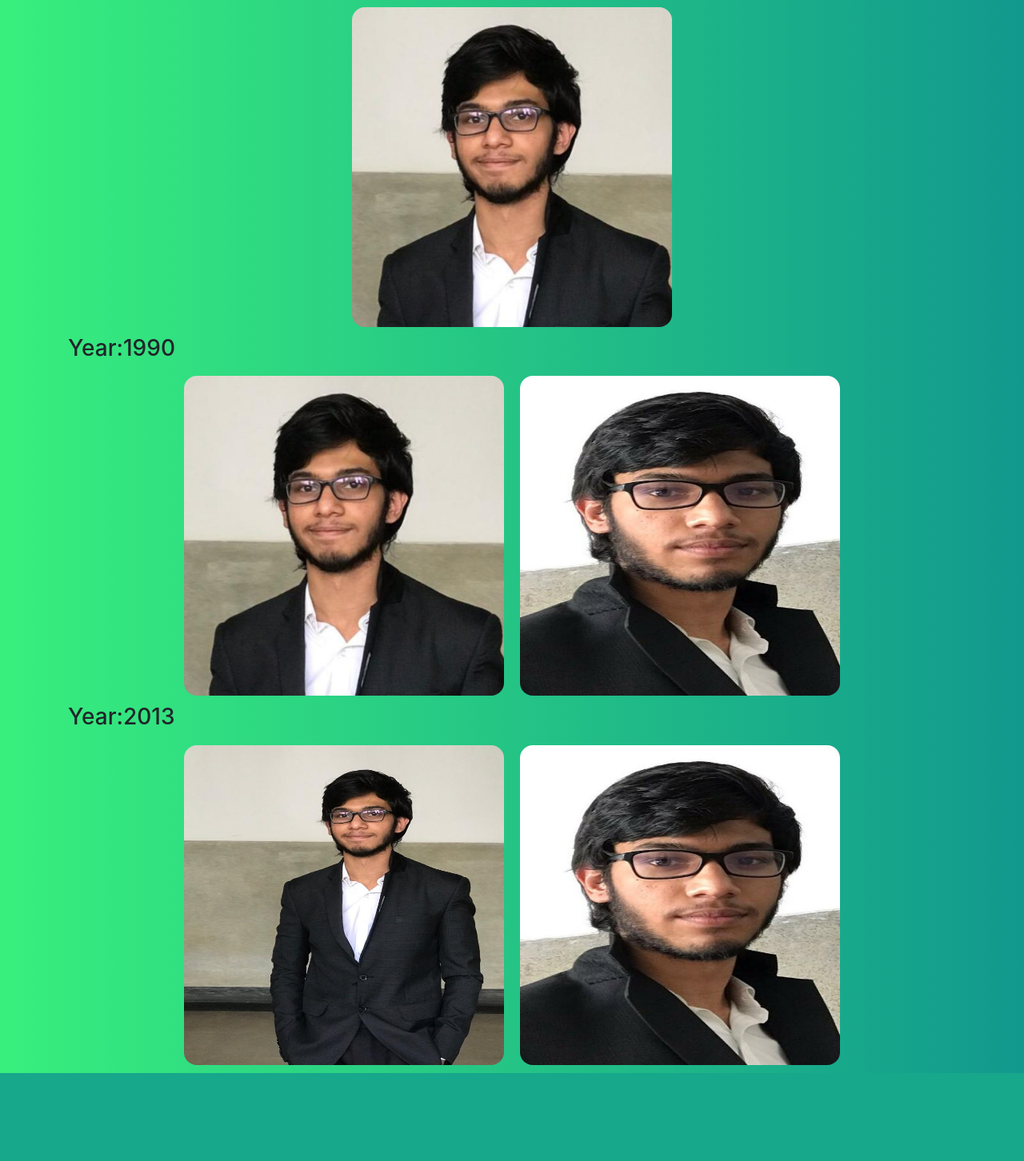
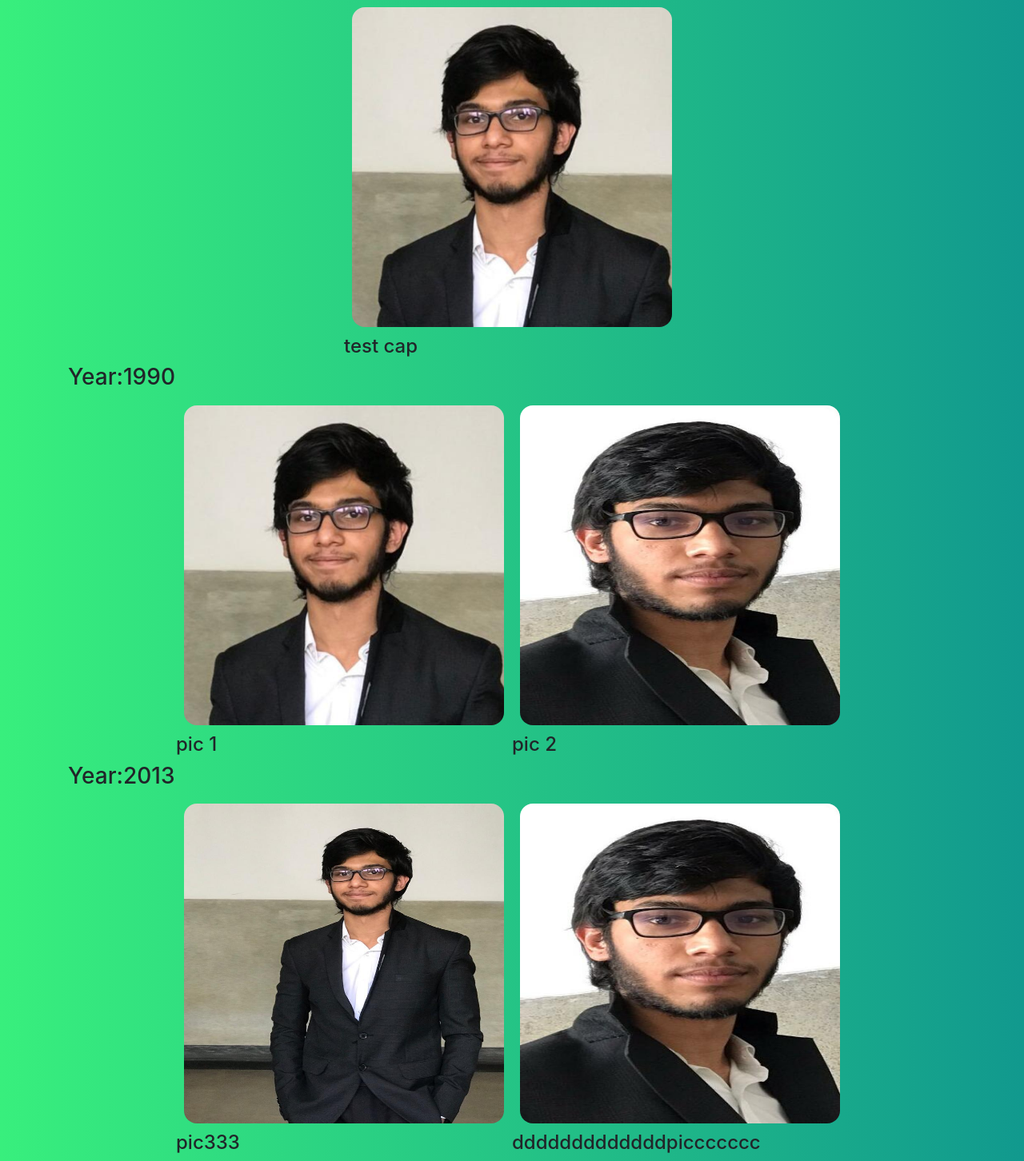
Before and after one commit to UtkJaiswal/hall, a Flask app: page /gallery in a window 1280 px wide. Shown: the part 215-1667 px from the top of the page at 80% size. Before the commit the page ends 1557 px from the top, so only its background shows below. Run offline with Flask 2, Linux system fonts and the light colour scheme; data comes from the database, SQL or seed files in the repository; both versions use the stored data as it was after the commit; some libraries are stand-ins or nearby versions; some web fonts are replaced.

Commit message:
Added gcaption in gallery support also

```diff
--- a/app.py
+++ b/app.py
@@ -14,7 +14,7 @@ from flask_login import LoginManager, UserMixin, login_user, current_user, logou
 
 from flask_bcrypt import Bcrypt
 from flask_mail import Mail,Message
-
+from itertools import *
 
 
 app = Flask(__name__)
@@ -85,21 +85,23 @@ def gc():
 @app.route("/gallery")
 def gallery():
 	users = User.query.all()
-	data = {}
-	test_batch = [x.batch for x in users]
-	batches = [int(x.batch) for x in users]
-	batches.sort()
-	print(' batch is ',batches)
+	data = []
 
-	# inefficient code, not in a mood to write an optimized one
-	for batch in batches:
-		for user in users:
-			if user.batch == str(batch):
-				images = user.image_file.split(",")
-				image_files = [ url_for('static', filename='profile_pics/' + img) for img in images ]
-				print('image_files ',image_files)
-				data[batch] = image_files
+	for user in users:
+		images = user.image_file.split(",")
+		image_files = [ url_for('static', filename='profile_pics/' + img) for img in images ]
+		image_captions = user.image_caption.split(",")
+		user_data = [{pic: cap} for (pic, cap) in zip(image_files, image_captions)]
+		batch = int(user.batch)
 
+		# more efficent by adding while sorting
+		for d in data:
+			if list(d.keys())[0] == batch:
+				d[batch].extend(user_data)
+		# if new entry
+		data.append({batch: user_data})
+
+	data = sorted(data, key = lambda k :list(k.keys())[0])
 	print('data is ',data)
 	return render_template('gallery.html',data=data)
 
--- a/static/dashboard.css
+++ b/static/dashboard.css
@@ -3,6 +3,12 @@ body {
 background: -webkit-linear-gradient(to right, #38ef7d, #11998e);  /* Chrome 10-25, Safari 5.1-6 */
 background: linear-gradient(to right, #38ef7d, #11998e); /* W3C, IE 10+/ Edge, Firefox 16+, Chrome 26+, Opera 12+, Safari 7+ */
 
+}
+
+.vertiz {
+    display: flex
+    flex-direction: vertical;
+    justify-content: center;
 }
 
 .caption {
--- a/templates/gallery.html
+++ b/templates/gallery.html
@@ -5,15 +5,29 @@
 <link rel="stylesheet" href="{{ url_for('static', filename='dashboard.css') }}">
 
 <h1>Collection of Memories</h1>
-{% for year,pics in data.items() %}
-<h3>Year:{{year}}</h3>
+{% for d in data %}
+	{% for year,pic_cap in d.items() %}
+		<h3>Year:{{year}}</h3>
+		<div class="horiz">
+		{% for pc_dict in pic_cap%}
+			{% for key, value in pc_dict.items() %}
+				<div class="vertiz">
+					<img class="circle account-img gallery-images" src="{{ key }}" />
+					<h4>{{ value }}</h4>
+				</div>
+			{% endfor %}
+		{% endfor %}
+		</div>
+	{% endfor %}
+{% endfor %}
+
+
 <div class="horiz">
 	{% for pic in pics %}
 		<img class="circle account-img gallery-images" src="{{ pic }}" /><br><br><br>
 	{% endfor %}
 </div>
 
-{% endfor %}
 
 
 
```
Also changed, not shown: site.db, static/profile_pics/256cae39af0a22fc.jpeg (added), static/profile_pics/64402862188b91e2.jpeg (added), static/profile_pics/647753f8c0557084.jpeg (added), static/profile_pics/78b517f2c3b1fa91.jpeg (added), static/profile_pics/9f42dffed23ec27f.jpeg (added).
